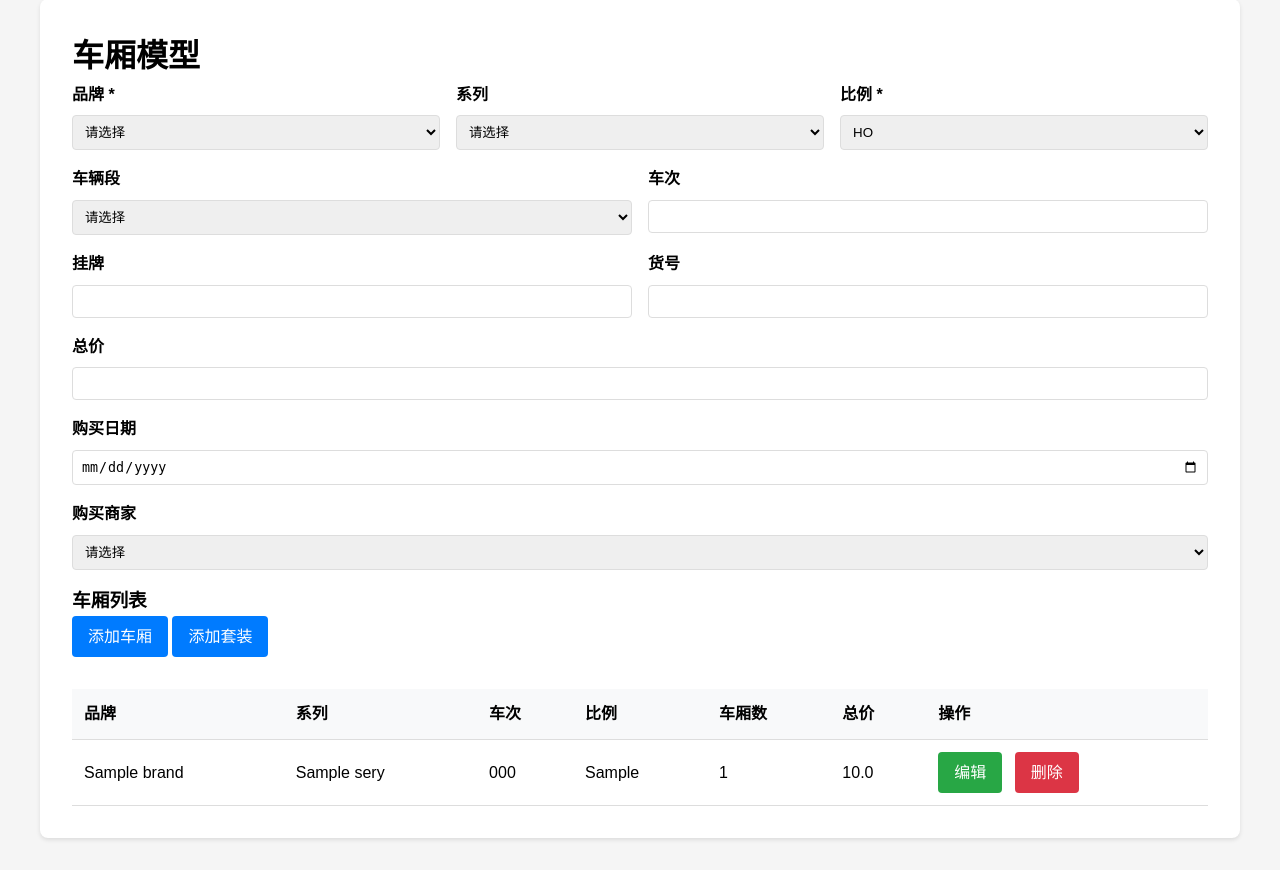
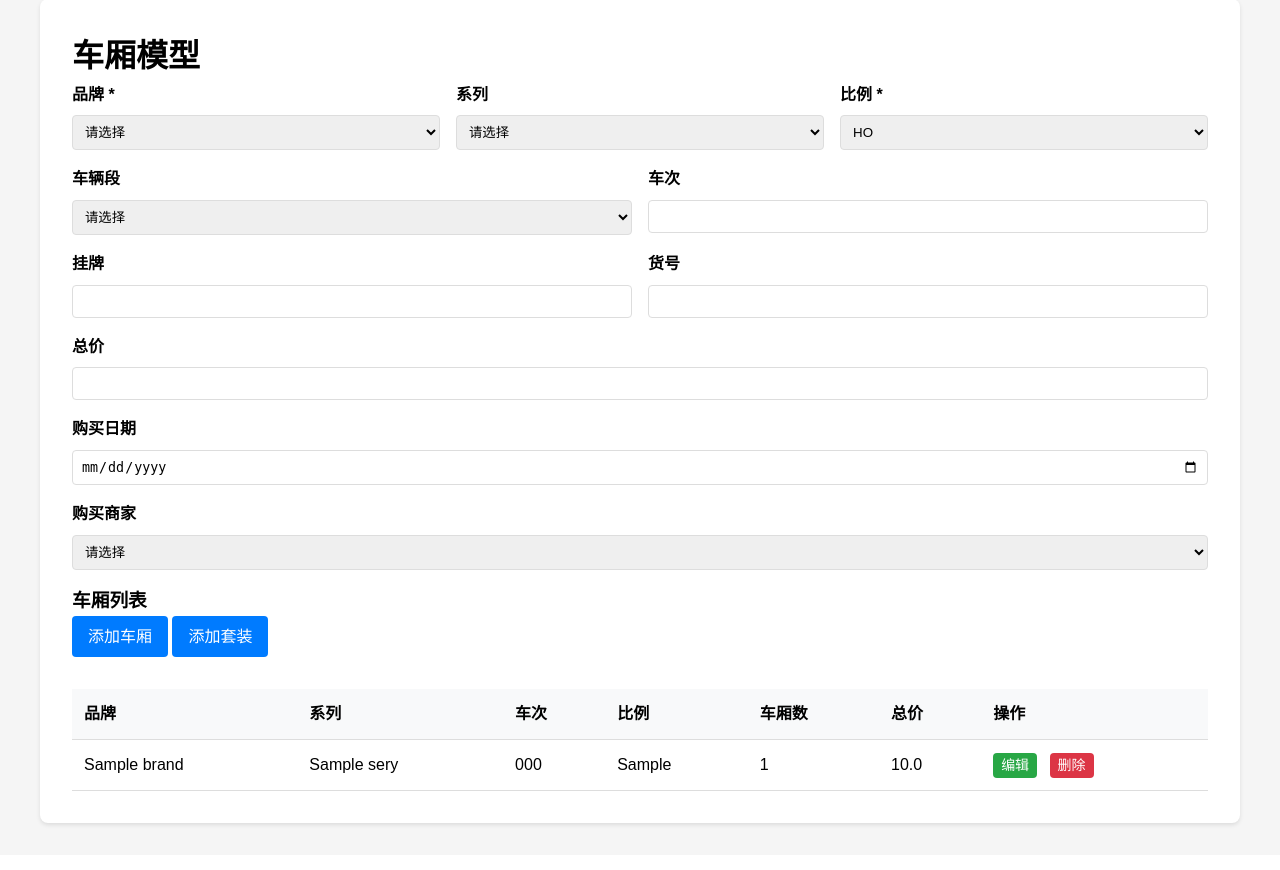
Before and after one commit to plinux/TrainModelManager, a Flask app: page /carriage in a window 1280 px wide. Shown: the part 91-961 px from the top of the page. After the commit the page ends 919 px from the top, so only its background shows below. Run offline with Flask 3, Linux system fonts and the light colour scheme; tables that the repository leaves empty hold one stand-in row (values such as "Sample post").

Commit message:
[Bugfix] Prevent text wrapping in add button
- Add white-space: nowrap to buttons
- Fix button text overflow

```diff
--- a/static/css/style.css
+++ b/static/css/style.css
@@ -152,6 +152,16 @@ button,
   display: inline-block;
 }
 
+/* 表格中的按钮更紧凑 */
+td button,
+.btn-edit,
+.btn-cancel,
+.btn-danger {
+  padding: 0.25rem 0.5rem;
+  font-size: 0.875rem;
+  line-height: 1.2;
+}
+
 button:hover,
 .btn-edit:hover,
 .btn-cancel:hover {
@@ -215,8 +225,11 @@ td form button {
   flex: 1;
 }
 
-.inline-form button {
+.inline-form button,
+.form-row button {
   flex-shrink: 0;
+  white-space: nowrap;
+  min-width: 60px;
 }
 
 /* 响应式设计 */
```
